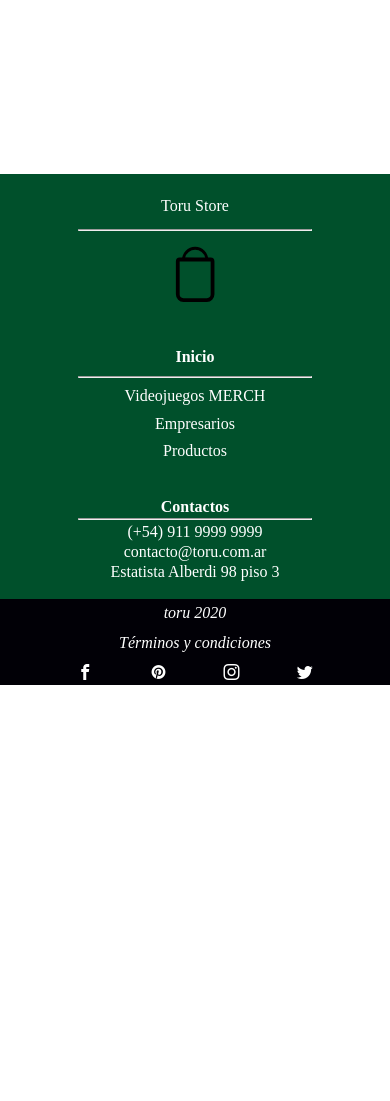
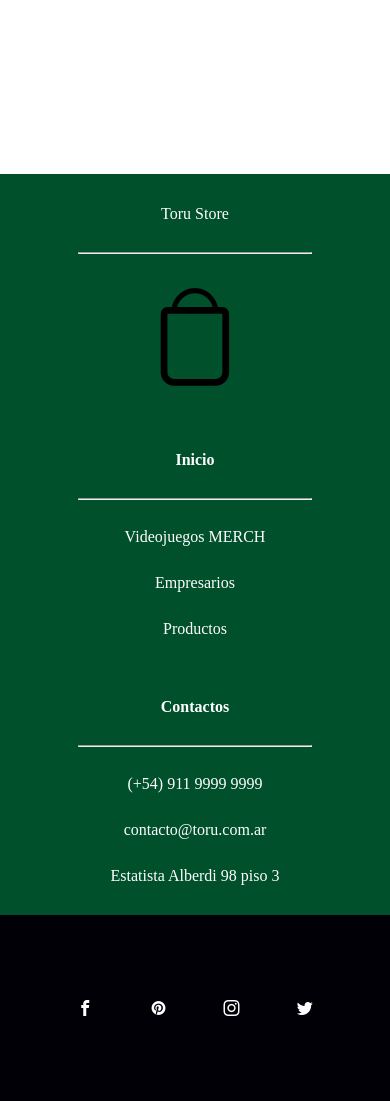
Before and after one commit to LucasL34/shopping-cart, a PHP site: page /filtrar.html in a window 390 px wide. Shown: the part 548-1649 px from the top of the page. Before the commit the page ends 1233 px from the top, so only its background shows below. Run offline with PHP 8.4, Linux system fonts and the light colour scheme; data that the repository does not hold is empty; some web fonts are replaced.

Commit message:
add grid area, fix footer and minor details

```diff
--- a/assets/css/main.css
+++ b/assets/css/main.css
@@ -134,18 +134,20 @@ footer.footer{
     width: 100%;
 }
 footer.footerSesion{
-    height: 5vh;
+    height: 5.75vh;
     display: flex;
     justify-content: space-between;
     align-items: center;
     padding: 1em;
 }
 div#footerRedes{
-    width: 15%;
+    width: 100%;
+    max-width: 300px;
     height: 100%;
     display: flex;
     justify-content: space-around;
     align-items: center;
+
 }
 input[type="submit"]{
     background-color: #00502b;
@@ -553,30 +555,45 @@ span.prod_precio_carrito::before{
 }
 
 
-
 span.muy_bueno{ color: #761ae4;}
 span.bueno{ color: #2de5d7;}
 span.regular{ color: #d9bbf9;}
 span.malo{ color: #fed766;}
 span.muy_malo{ color: #fe4a49;}
 
-footer#footerShop{
+
+footer#footerShop {
+    /* grid area */
     background-color: #00502b;
     height: 30vh;
     display: grid;
+    grid-template-areas:
+    "nosotros inicio contacto"
+    "section section section";
     grid-template-columns: 1fr 1fr 1fr;
     grid-template-rows: 80% 20%;
+}
+#contacto{
+    grid-area: contacto;
+}
+#inicio{
+    grid-area: inicio;
+}
+#nosotros{
+    grid-area: nosotros;
 }
 div.creditos{
     width: 100%;
     height: 100%;
     background-color: #010006;
-    display: flex;
+    display: grid;
+    grid-area: section;
+    grid-template-columns: 1fr 1fr 0.75fr;
     justify-content: center;
-    align-items: center;
+    align-items: center
 }
-div.creditos > #footerRedes{
-    width: 75%;
+.creditos > i {
+    text-align: center;
 }
 div#nosotros > a[href="#inicio"]{
     height: auto;
@@ -606,7 +623,10 @@ hr.separador{
     width: 60%;
     text-align: center;
 }
-
+span[class|="icon"]:hover{
+    cursor: pointer;
+    color: #00502b;
+}
 /*  -- media screen -- */
 
 @media screen and (min-width: 1420px){
@@ -803,11 +823,24 @@ hr.separador{
     }
     footer#footerShop{
         height: auto;
-        grid-template-columns: none;
-        grid-template-rows: 30% 30%;
+        grid-template-areas:
+        " nosotros "
+        " inicio "
+        " contacto "
+        "section";
+        grid-template-columns: 1fr;
+        grid-template-rows: 1fr 1fr 1fr 0.75fr;
     }
     div.footerSection{
         padding: 16px 0;
+    }
+    div.creditos{
+        grid-template-columns: 1fr;
+        grid-auto-flow: 1fr 1fr 1fr;
+    }
+    div#footerRedes{
+        width: 75%;
+        margin: 0 auto;
     }
     /* producto */
     div#producto_main{
```
